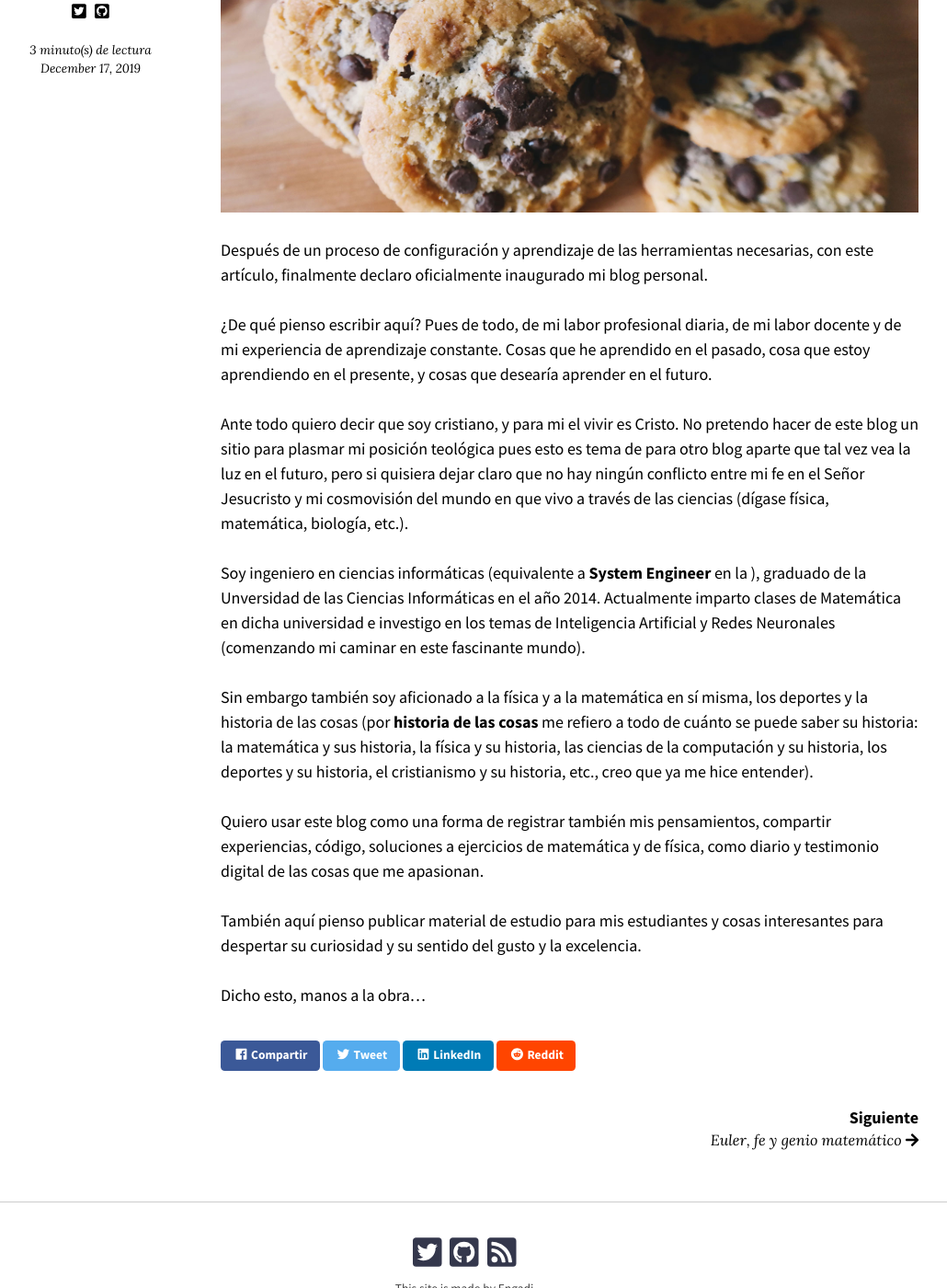
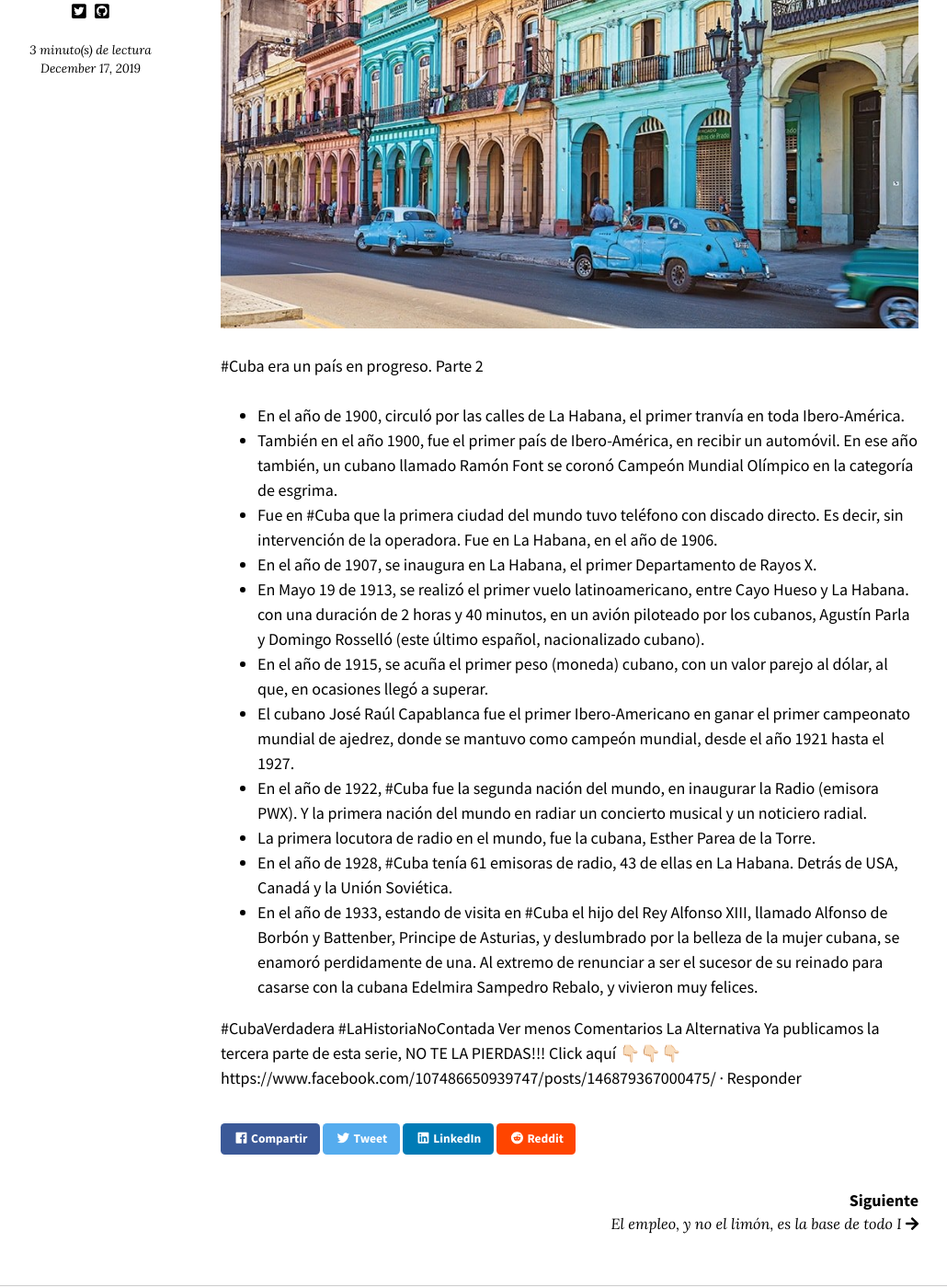
Before and after one commit to LaAlternativa/LaAlternativa.github.io, a Jekyll site: the page built from _posts/2020-04-03-finalmente-mi-blog.markdown, in a window 1280 px wide and 1400 px high, scrolled down 617 px. Shown: the whole window at 92% size, without its empty margins (135-1165 px from the left). Built offline with Jekyll 4.4.1, drawn with Linux system fonts in a browser that asks for light colours; nearby versions of some CDN libraries.

Commit message:
Primeros art'iculos

```diff
--- a/_posts/2020-04-03-finalmente-mi-blog.markdown
+++ b/_posts/2020-04-03-finalmente-mi-blog.markdown
@@ -7,20 +7,27 @@ image:
   #caption: "Photo from [WeGraphics](http://wegraphics.net/downloads/free-ultimate-blurred-background-pack/)"
 date:   2019-12-17 13:20:06 -0400
 ---
-![sample plot]({{ '/images/chocolate-chip-cookies-lg.jpg' | absolute_url }}){: .align-center}
+![sample plot]({{ '../images/pais-en-progreso.jpg' | absolute_url }}){: .align-center}
 
-Después de un proceso de configuración y aprendizaje de las herramientas necesarias, con este artículo, finalmente declaro oficialmente inaugurado mi blog personal.
+#Cuba era un país en progreso.
+Parte 2
 
-¿De qué pienso escribir aquí? Pues de todo, de mi labor profesional diaria, de mi labor docente y de mi experiencia de aprendizaje constante. Cosas que he aprendido en el pasado, cosa que estoy aprendiendo en el presente, y cosas que desearía aprender en el futuro.
+* En el año de 1900, circuló por las calles de La Habana, el primer tranvía en toda Ibero-América.
+* También en el año 1900, fue el primer país de Ibero-América, en recibir un automóvil. En ese año también, un cubano llamado Ramón Font se coronó Campeón Mundial Olímpico en la categoría de esgrima.
+* Fue en #Cuba que la primera ciudad del mundo tuvo teléfono con discado directo. Es decir, sin intervención de la operadora. Fue en La Habana, en el año de 1906.
+* En el año de 1907, se inaugura en La Habana, el primer Departamento de Rayos X.
+* En Mayo 19 de 1913, se realizó el primer vuelo latinoamericano, entre Cayo Hueso y La Habana. con una duración de 2 horas y 40 minutos, en un avión piloteado por los cubanos, Agustín Parla y Domingo Rosselló (este último español, nacionalizado cubano).
+* En el año de 1915, se acuña el primer peso (moneda) cubano, con un valor parejo al dólar, al que, en ocasiones llegó a superar.
+* El cubano José Raúl Capablanca fue el primer Ibero-Americano en ganar el primer campeonato mundial de ajedrez, donde se mantuvo como campeón mundial, desde el año 1921 hasta el 1927.
+* En el año de 1922, #Cuba fue la segunda nación del mundo, en inaugurar la Radio (emisora PWX). Y la primera nación del mundo en radiar un concierto musical y un noticiero radial.
+* La primera locutora de radio en el mundo, fue la cubana, Esther Parea de la Torre.
+* En el año de 1928, #Cuba tenía 61 emisoras de radio, 43 de ellas en La Habana. Detrás de USA, Canadá y la Unión Soviética.
+* En el año de 1933, estando de visita en #Cuba el hijo del Rey Alfonso XIII, llamado Alfonso de Borbón y Battenber, Principe de Asturias, y deslumbrado por la belleza de la mujer cubana, se enamoró perdidamente de una. Al extremo de renunciar a ser el sucesor de su reinado para casarse con la cubana Edelmira Sampedro Rebalo, y vivieron muy felices.
 
-Ante todo quiero decir que soy cristiano, y para mi el vivir es Cristo. No pretendo hacer de este blog un sitio para plasmar mi posición teológica pues esto es tema de para otro blog aparte que tal vez vea la luz en el futuro, pero si quisiera dejar claro que no hay ningún conflicto entre mi fe en el Señor Jesucristo y mi cosmovisión del mundo en que vivo a través de las ciencias (dígase física, matemática, biología, etc.).
-
-Soy ingeniero en ciencias informáticas (equivalente a **System Engineer** en la ), graduado de la Unversidad de las Ciencias Informáticas en el año 2014. Actualmente imparto clases de Matemática en dicha universidad e investigo en los temas de Inteligencia Artificial y Redes Neuronales (comenzando mi caminar en este fascinante mundo).
-
-Sin embargo también soy aficionado a la física y a la matemática en sí misma, los deportes y la historia de las cosas (por **historia de las cosas** me refiero a todo de cuánto se puede saber su historia: la matemática y sus historia, la física y su historia, las ciencias de la computación y su historia, los deportes y su historia, el cristianismo y su historia, etc., creo que ya me hice entender).
-
-Quiero usar este blog como una forma de registrar también mis pensamientos, compartir experiencias, código, soluciones a ejercicios de matemática y de física, como diario y testimonio digital de las cosas que me apasionan.
-
-También aquí pienso publicar material de estudio para mis estudiantes y cosas interesantes para despertar su curiosidad y su sentido del gusto y la excelencia.
-
-Dicho esto, manos a la obra...
+#CubaVerdadera
+#LaHistoriaNoContada Ver menos
+Comentarios
+La Alternativa
+Ya publicamos la tercera parte de esta serie, NO TE LA PIERDAS!!! Click aquí 👇🏻👇🏻👇🏻
+https://www.facebook.com/107486650939747/posts/146879367000475/
+ · Responder
```
Also changed, not shown: _posts/2020-04-17-Euler-matematica-fe.md (deleted, +0 -33 lines), _posts/2020-04-17-empleo-no-limon-1.md (added, +38 -0 lines), _posts/2020-04-17-empleo-no-limon-2.md (added, +25 -0 lines), _posts/2020-04-17-mielto-friedman.md (added, +25 -0 lines), _posts/2020-04-17-verdad-impopular.md (added, +17 -0 lines), images/99152409_137186667969745_590322913870086144_n.jpg (added), images/el-empleo.jpg (added), images/empleo-limon.jpg (added), images/la-verdad-impopular.jpg (added), images/mielton.jpg (added), images/pais-en-progreso.jpg (added).
